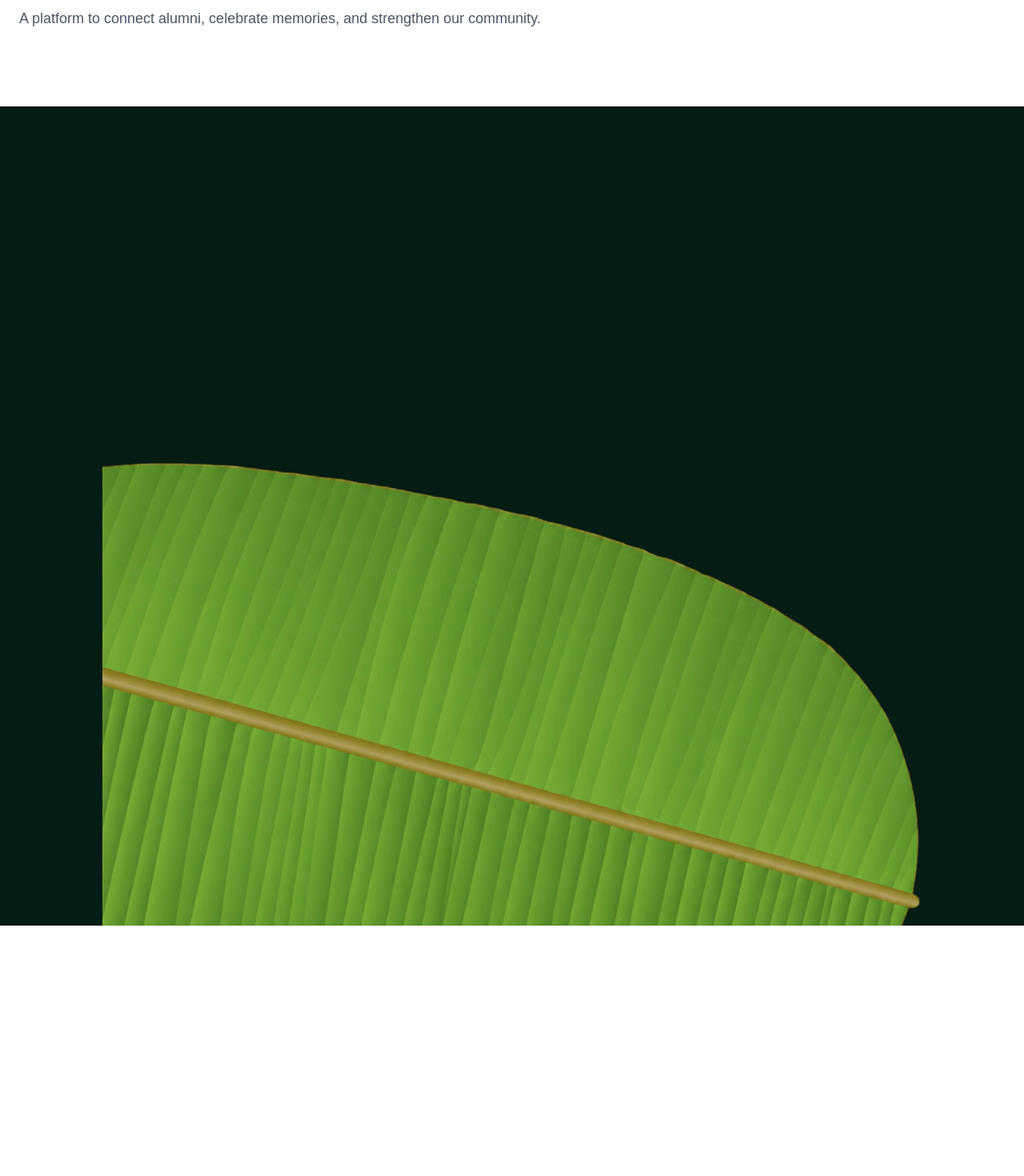
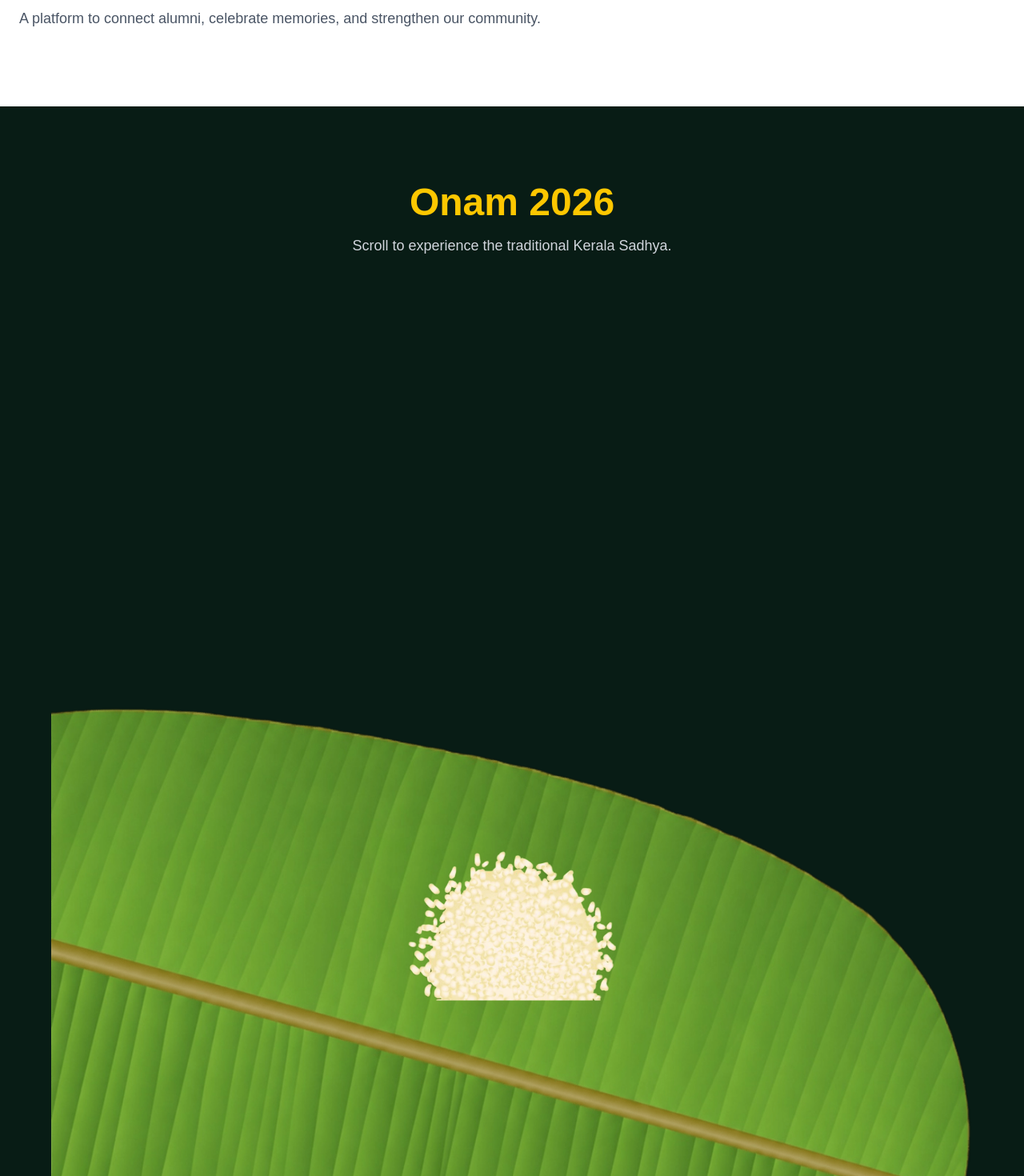
Before and after one commit to owlpharoah/portal, a Next.js app in the folder frontend/: page / in a window 1280 px wide. Shown: the part 240-1710 px from the top of the page at 80% size. Before the commit the page ends 1397 px from the top, so only its background shows below. Built offline with nearby package versions, Linux system fonts and the light colour scheme.

Commit message:
rice added

```diff
--- a/frontend/src/components/Sadhya/BananaLeaf.jsx
+++ b/frontend/src/components/Sadhya/BananaLeaf.jsx
@@ -1,17 +1,27 @@
 import Image from "next/image";
 import leaf from "@/assets/images/banana-leaf.png";
 
+import dishes from "@/data/sadhya";
+import Dish from "./Dish";
+
 export default function BananaLeaf() {
   return (
-    <div className="relative mx-auto w-full max-w-5xl">
+    <div className="relative mx-auto w-full max-w-6xl">
+
       <Image
         src={leaf}
         alt="Banana Leaf"
-        width={1400}
-        height={700}
+        className="w-full h-auto"
         priority
-        className="w-full h-auto"
       />
+
+      {dishes.map((dish) => (
+        <Dish
+          key={dish.id}
+          dish={dish}
+        />
+      ))}
+
     </div>
   );
 }
--- /dev/null
+++ b/frontend/src/components/Sadhya/Dish.jsx
@@ -0,0 +1,22 @@
+import Image from "next/image";
+
+export default function Dish({ dish }) {
+  return (
+    <div
+      className="absolute transition-all duration-300"
+      style={{
+        left: `${dish.position.x}%`,
+        top: `${dish.position.y}%`,
+        transform: "translate(-50%, -50%)",
+      }}
+    >
+      <Image
+        src={dish.image}
+        alt={dish.name}
+        width={dish.size.width}
+        height={dish.size.height}
+        priority
+      />
+    </div>
+  );
+}
--- a/frontend/src/components/Sadhya/SadhyaSection.jsx
+++ b/frontend/src/components/Sadhya/SadhyaSection.jsx
@@ -2,8 +2,19 @@ import BananaLeaf from "./BananaLeaf";
 
 export default function SadhyaSection() {
   return (
-    <section className="min-h-screen bg-[#041C13]">
-      <BananaLeaf />
+    <section className="bg-[#081C15] py-24">
+      <div className="mb-16 text-center">
+        <h2 className="text-5xl font-bold text-yellow-400">
+          Onam 2026
+        </h2>
+
+        <p className="mt-4 text-lg text-gray-300">
+          Scroll to experience the traditional Kerala Sadhya.
+        </p>
+      </div>
+      <div className="mx-auto max-w-7xl px-6">
+        <BananaLeaf />
+      </div>
     </section>
   );
 }
--- /dev/null
+++ b/frontend/src/data/sadhya.js
@@ -0,0 +1,29 @@
+import rice from "@/assets/images/rice.png";
+import dish2 from "@/assets/images/dish-2.png";
+import dish3 from "@/assets/images/dish-3.png";
+import dish4 from "@/assets/images/dish-4.png";
+import dish5 from "@/assets/images/dish-5.png";
+import dish6 from "@/assets/images/dish-6.png";
+import dish7 from "@/assets/images/dish-7.png";
+import dish8 from "@/assets/images/dish-8.png";
+import dish9 from "@/assets/images/dish-9.png";
+import dish10 from "@/assets/images/dish-10.png";
+import dish11 from "@/assets/images/dish-11.png";
+
+const dishes = [
+    {
+    id: 1,
+    name: "Rice",
+    image: rice,
+    position: {
+        x: 50,
+        y: 67,
+    },
+    size: {
+        width: 260,
+        height: 260,
+    }
+    }
+];
+
+export default dishes;
```
